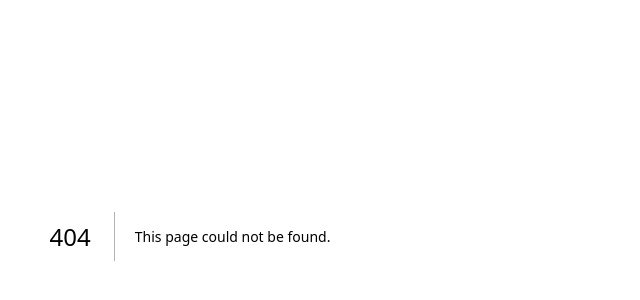
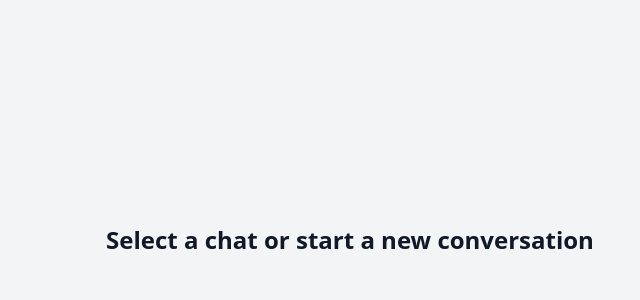
Before and after one commit to matic1010/real-time-messenger, a Next.js app: page /users in a window 1280 px wide. Before the commit this address had no page. Shown: the part 164-464 px from the top of the page, without its empty margins (450-1090 px from the left). Built offline with nearby package versions, Linux system fonts and the light colour scheme.

Commit message:
protect routes, add redirect to users page after login

```diff
--- a/app/(site)/components/AuthForm.tsx
+++ b/app/(site)/components/AuthForm.tsx
@@ -1,21 +1,30 @@
 "use client";
 import Button from "@/app/components/Button";
 import Input from "@/app/components/Input";
-import { FC, useCallback, useState } from "react";
+import { FC, useCallback, useEffect, useState } from "react";
 import { FieldValues, SubmitHandler, useForm } from "react-hook-form";
 import AuthSocialButton from "./AuthSocialButton";
 import { BsFacebook, BsGithub, BsGoogle } from "react-icons/bs";
+import { useRouter } from "next/navigation";
 import axios from "axios";
 import { toast } from "react-hot-toast";
-import { signIn } from "next-auth/react";
+import { signIn, useSession } from "next-auth/react";
 
 interface AuthFormProps {}
 
 type Variant = "LOGIN" | "REGISTER";
 
 const AuthForm: FC<AuthFormProps> = ({}) => {
+  const session = useSession();
+  const router = useRouter();
   const [variant, setVariant] = useState<Variant>("LOGIN");
   const [isLoading, setIsLoading] = useState(false);
+
+  useEffect(() => {
+    if (session?.status === "authenticated") {
+      router.push("/users");
+    }
+  }, [session?.status, router]);
 
   const toggleVariant = useCallback(() => {
     if (variant === "LOGIN") {
@@ -43,6 +52,7 @@
     if (variant === "REGISTER") {
       axios
         .post("/api/register", data)
+        .then(() => signIn("credentials", data))
         .catch(() => toast.error("Something went wrong"))
         .finally(() => setIsLoading(false));
     }
@@ -58,6 +68,7 @@
 
           if (callback?.ok && !callback?.error) {
             toast.success("Logged in");
+            router.push("/users");
           }
         })
         .finally(() => setIsLoading(false));
--- /dev/null
+++ b/app/components/EmptyState.tsx
@@ -0,0 +1,17 @@
+import { FC } from "react";
+
+interface EmptyStateProps {}
+
+const EmptyState: FC<EmptyStateProps> = ({}) => {
+  return (
+    <div className="flex h-full items-center justify-center bg-gray-100 px-4 py-10 sm:px-6 lg:px-8">
+      <div className="flex flex-col items-center text-center">
+        <h3 className="mt-2 text-2xl font-semibold text-gray-900">
+          Select a chat or start a new conversation
+        </h3>
+      </div>
+    </div>
+  );
+};
+
+export default EmptyState;
--- /dev/null
+++ b/app/context/AuthContext.tsx
@@ -0,0 +1,14 @@
+"use client";
+
+import { SessionProvider } from "next-auth/react";
+import { FC, ReactNode } from "react";
+
+interface AuthContextProps {
+  children: ReactNode;
+}
+
+const AuthContext: FC<AuthContextProps> = ({ children }) => {
+  return <SessionProvider>{children}</SessionProvider>;
+};
+
+export default AuthContext;
--- a/app/layout.tsx
+++ b/app/layout.tsx
@@ -1,3 +1,4 @@
+import AuthContext from "./context/AuthContext";
 import ToasterContext from "./context/ToasterContext";
 import "./globals.css";
 
@@ -14,8 +15,10 @@
   return (
     <html lang="en">
       <body>
-        <ToasterContext />
-        {children}
+        <AuthContext>
+          <ToasterContext />
+          {children}
+        </AuthContext>
       </body>
     </html>
   );
--- /dev/null
+++ b/app/users/page.tsx
@@ -0,0 +1,11 @@
+import EmptyState from "../components/EmptyState";
+
+const Users = ({}) => {
+  return (
+    <div className="hidden h-full lg:block lg:pl-80">
+      <EmptyState />
+    </div>
+  );
+};
+
+export default Users;
--- a/package.json
+++ b/package.json
@@ -21,7 +21,7 @@
     "clsx": "^1.2.1",
     "eslint": "8.41.0",
     "eslint-config-next": "13.4.4",
-    "next": "13.4.4",
+    "next": "13.4.3",
     "next-auth": "^4.22.1",
     "postcss": "8.4.24",
     "react": "18.2.0",
```
Also changed, not shown: middleware.ts (added, +11 -0 lines), 1 other file (tests, documents, lock files or other folders).
